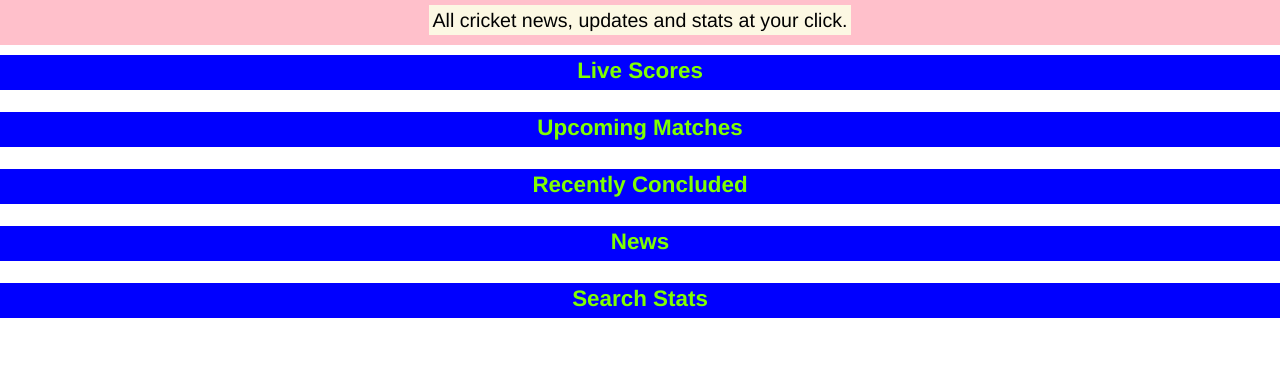
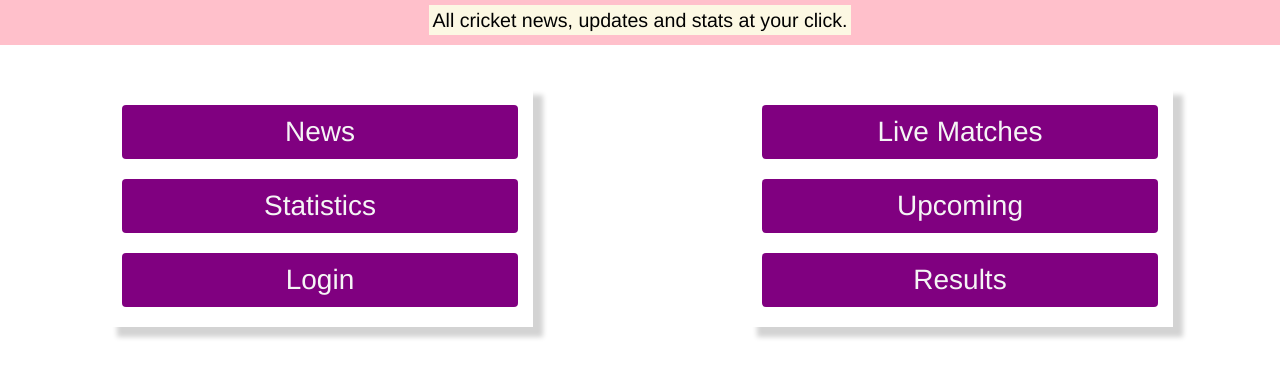
Before and after one commit to himanshugupta1997/web_project2, a website: page public_html/index.html in a window 1280 px wide. Shown: the part 308-686 px from the top of the page. Drawn offline with Linux system fonts and the light colour scheme.

Commit message:
Updated Files

```diff
--- a/public_html/index.html
+++ b/public_html/index.html
@@ -110,7 +110,7 @@
         }
     }
 
-    .accordian
+    /*.accordian
     {
         transition: 0.4s;
         cursor: pointer;
@@ -128,7 +128,8 @@
     {
         opacity: 1;
         max-height: 500px;
-    }
+    }*/
+
 </style>
 
 <body>
@@ -168,7 +169,7 @@
 
         <div class="col-sm-3" id="row1-div1">
 
-            <img src="assets/logo3.jpg" height="150px" class="img-circle img-responsive" id="top-image1">
+            <img src="assets/logo3.jpg" height="140px" class="img-circle img-responsive" id="top-image1">
 
         </div>
         <div class="col-sm-1"></div>
@@ -197,37 +198,98 @@
         </div>
 
     </div>
-    <div class="row accordian" id="row3" style="margin-top: 10px; background-color: blue; height: 35px; color: chartreuse;
-    text-align: center; font-size: 1.6em; font-weight: 900;">Live Scores</div>
-    <div class="row panel" style="color: red;font-family: Arial;font-size: 18px;font-weight: bold">
-        You can check live scores of matches of all three formats of the game including international,domestic,leagues
-        as well as county cricket&nbsp <a href="live.html">Click to view </a></div>
-    <div class="row accordian" id="row4" style="margin-top: 10px; background-color: blue; height: 35px; color: chartreuse;
-    text-align: center; font-size: 1.6em; font-weight: 900;">Upcoming Matches</div>
-    <div class="row panel"  style="color: red;font-family: Arial;font-size: 18px;font-weight: bold">
-                                           You can view details  of upcoming matches and series going to be held between all cricket playing nations.
-                                                            All the three formats of the game have been covered.
-                                                                 You can check out venue , date , timings etc. &nbsp <a href="upcoming-matches.html">Click to view </a></div>
 
-    <div class="row accordian" id="row5" style="margin-top: 10px; background-color: blue; height: 35px; color: chartreuse;
-    text-align: center; font-size: 1.6em; font-weight: 900;">Recently Concluded</div>
-    <div class="row panel"  style="color: red;font-family: Arial;font-size: 18px;font-weight: bold">
-                                           You can view details  of recently concluded matches and series of all cricket playing nations.
+    <br>
 
-                                           You can check out results , victory margins in terms of runs and wickets etc. <a href="concluded-matches.html">Click to view </a></div>
+    <div class="row">
+        <br>
+
+        <div class="col-sm-1">
 
 
-    <div class="row accordian" id="row6" style="margin-top: 10px; background-color: blue; height: 35px; color: chartreuse;
-    text-align: center; font-size: 1.6em; font-weight: 900;">News</div>
-    <div class="row panel"  style="color: red;font-family: Arial;font-size: 18px;font-weight: bold">
-                                                        You can check out latest cricket news and results of concluded.
-                                           You can also read interviews of some pupular cricketers , sports analysts , jouranalists etc.<a href="news.html">Click to view</a></div>
 
-    <div class="row accordian" id="row7" style="margin-top: 10px; background-color: blue; height: 35px; color: chartreuse;
-    text-align: center; font-size: 1.6em; font-weight: 900;">Search Stats</div>
-    <div class="row panel"  style="color: red;font-family: Arial;font-size: 18px;font-weight: bold">
-                                              You can search for a plethora of ODI and Test match records and statistics of all cricket playing nations.
-                                                                Records of all the aspects of the game have been covered&nbsp <a href="stats.html">Click to view </a></div>
+        </div>
+
+        <div class="col-sm-4" style="background-color: Menu; box-shadow: 10px 10px 5px lightgrey; box-sizing: border-box">
+            <br>
+
+            <a href="news.html"> <button class="btn btn-block bg-primary" style="background-color: purple; color: whitesmoke; font-size: 2em; font-weight: 500">
+
+                News
+
+            </button></a>
+
+            <br>
+
+            <a href="stats.html"> <button class="btn btn-block bg-primary" style="background-color:  purple;color: whitesmoke; font-size: 2em; font-weight: 500">
+
+                Statistics
+
+            </button></a>
+            <br>
+
+            <a href="login.html"> <button class="btn btn-block bg-primary" style="background-color:  purple;color: whitesmoke; font-size: 2em; font-weight: 500">
+
+                Login
+
+            </button></a>
+
+
+
+
+
+            <br>
+        </div>
+
+        <div class="col-sm-2">
+
+
+
+        </div>
+
+        <div class="col-sm-4" style="background-color : Menu; box-shadow: 10px 10px 5px lightgrey; box-sizing: border-box">
+            <br>
+
+            <a href="live.html"> <button class="btn btn-block bg-primary" style="background-color: purple; color: whitesmoke; font-size: 2em; font-weight: 500">
+
+                Live Matches
+
+
+            </button></a>
+
+            <br>
+
+            <a href="upcoming-matches.html"> <button class="btn btn-block bg-primary" style="background-color:  purple;color: whitesmoke; font-size: 2em; font-weight: 500">
+
+                Upcoming
+
+            </button></a>
+
+            <br>
+
+            <a href="concluded-matches.html"> <button class="btn btn-block bg-primary" style="background-color:  purple;color: whitesmoke; font-size: 2em; font-weight: 500">
+
+                Results
+
+            </button></a>
+
+
+
+
+
+            <br>
+        </div>
+
+
+        <div class="col-sm-1">
+
+
+
+        </div>
+
+        <br>
+
+    </div>
 
 
 </div>
@@ -241,15 +303,15 @@
             alert("You are Logged out!!");
         }
         localStorage.clear();
-        var acc = document.getElementsByClassName("accordian");
-        var i;
-        console.log(acc);
-        for (i = 0; i < acc.length; i++) {
-            acc[i].onclick = function(){
-                this.classList.toggle("active");
-                this.nextElementSibling.classList.toggle("show");
-            }
-        }
+//        var acc = document.getElementsByClassName("accordian");
+//        var i;
+//        console.log(acc);
+//        for (i = 0; i < acc.length; i++) {
+//            acc[i].onclick = function(){
+//                this.classList.toggle("active");
+//                this.nextElementSibling.classList.toggle("show");
+//            }
+//        }
 
     });
 
```
Also changed, not shown: public_html/Resources.html (+4 -1 lines), public_html/aboutUs.html (+2 -1 lines), public_html/project.html (+2 -1 lines).
